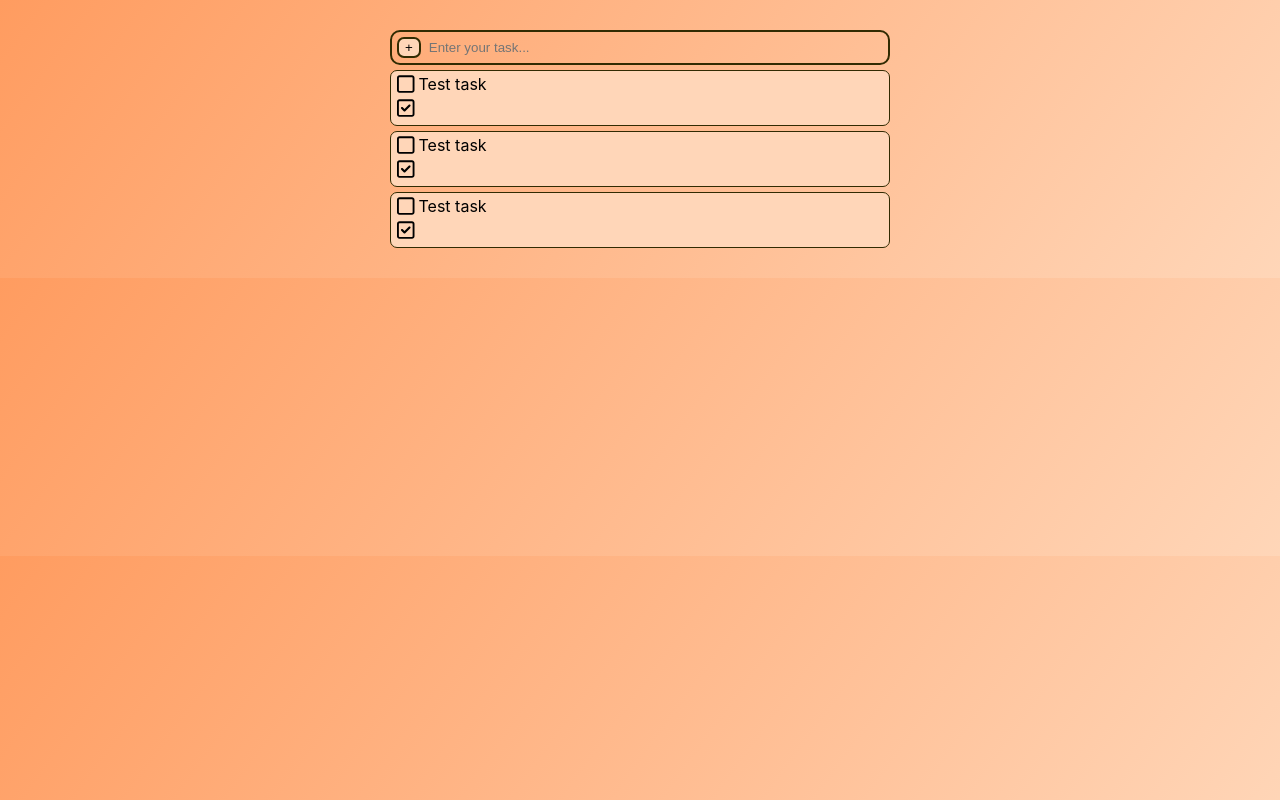
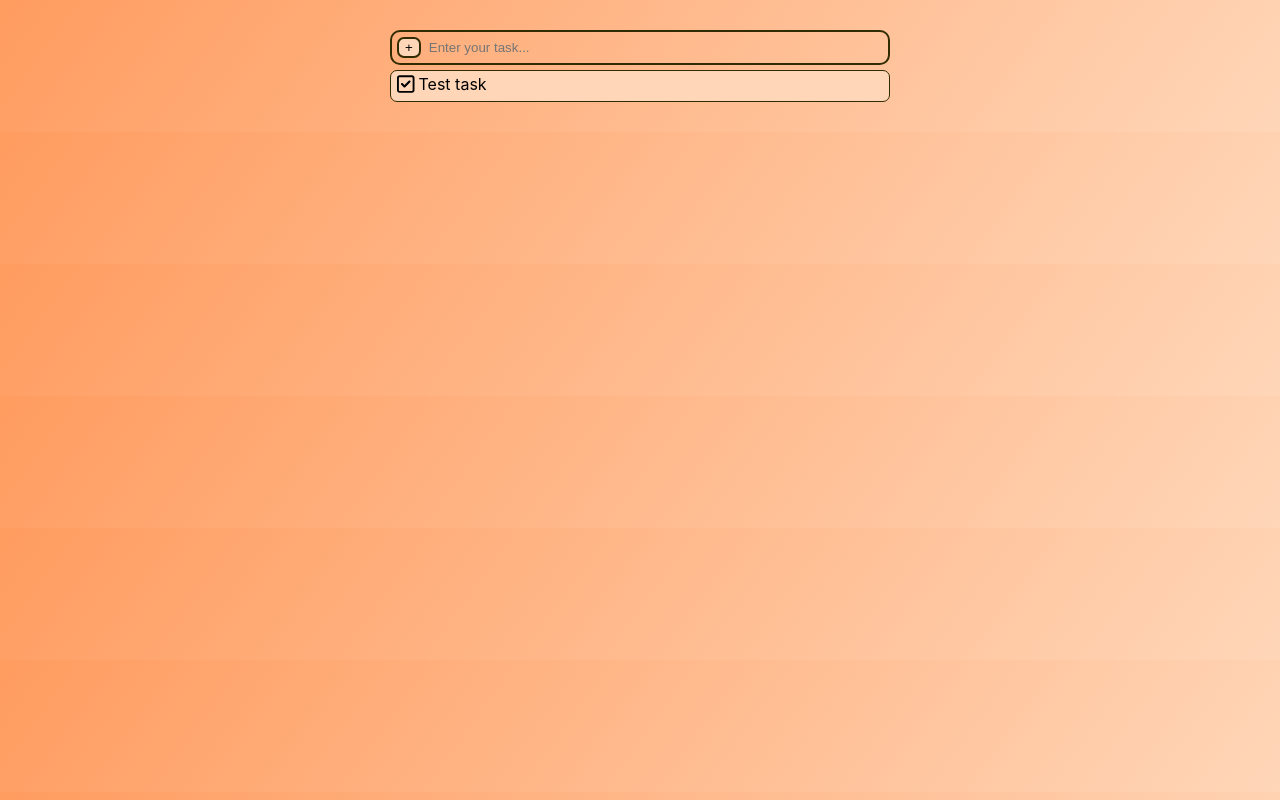
Before and after one commit to Ollie-HB/to-do-list-react, a React (Create React App) app: page / in a window 1280 px wide. Built offline with nearby package versions, Linux system fonts and the light colour scheme.

Commit message:
checked/unchecked boxes added with boolean settings, need to add interaction

```diff
--- a/src/App.js
+++ b/src/App.js
@@ -7,8 +7,6 @@ function App() {
     <main>
       <TaskForm />
       <Task />
-      <Task />
-      <Task />
       <div>
 
       </div>
--- a/src/components/Checkbox.js
+++ b/src/components/Checkbox.js
@@ -1,14 +1,22 @@
-export default function Checkbox() {
+import { useState } from "react";
+
+export default function Checkbox({defaultChecked = false}) {
+
+  const [checked, setChecked] = useState(defaultChecked);
 
     return (
       <div>
+        {!checked && (
         <div className="checkbox unchecked">
           <svg xmlns="http://www.w3.org/2000/svg" viewBox="0 0 448 512"><path d="M384 32C419.3 32 448 60.65 448 96V416C448 451.3 419.3 480 384 480H64C28.65 480 0 451.3 0 416V96C0 60.65 28.65 32 64 32H384zM384 80H64C55.16 80 48 87.16 48 96V416C48 424.8 55.16 432 64 432H384C392.8 432 400 424.8 400 416V96C400 87.16 392.8 80 384 80z"/></svg>
         </div>
+        )}
+
+        {checked && (
         <div className="checkbox checked">
           <svg xmlns="http://www.w3.org/2000/svg" viewBox="0 0 448 512"><path d="M211.8 339.8C200.9 350.7 183.1 350.7 172.2 339.8L108.2 275.8C97.27 264.9 97.27 247.1 108.2 236.2C119.1 225.3 136.9 225.3 147.8 236.2L192 280.4L300.2 172.2C311.1 161.3 328.9 161.3 339.8 172.2C350.7 183.1 350.7 200.9 339.8 211.8L211.8 339.8zM0 96C0 60.65 28.65 32 64 32H384C419.3 32 448 60.65 448 96V416C448 451.3 419.3 480 384 480H64C28.65 480 0 451.3 0 416V96zM48 96V416C48 424.8 55.16 432 64 432H384C392.8 432 400 424.8 400 416V96C400 87.16 392.8 80 384 80H64C55.16 80 48 87.16 48 96z"/></svg>
         </div>
+        )}
       </div>
-
   );
   }
--- a/src/components/Task.js
+++ b/src/components/Task.js
@@ -3,7 +3,7 @@ export default function Task() {
 
 return (
   <div className="task">
-    <Checkbox />
+    <Checkbox defaultChecked={true}/>
     Test task
   </div>
 
```
Lines whose indentation alone changed are shown as unchanged.
